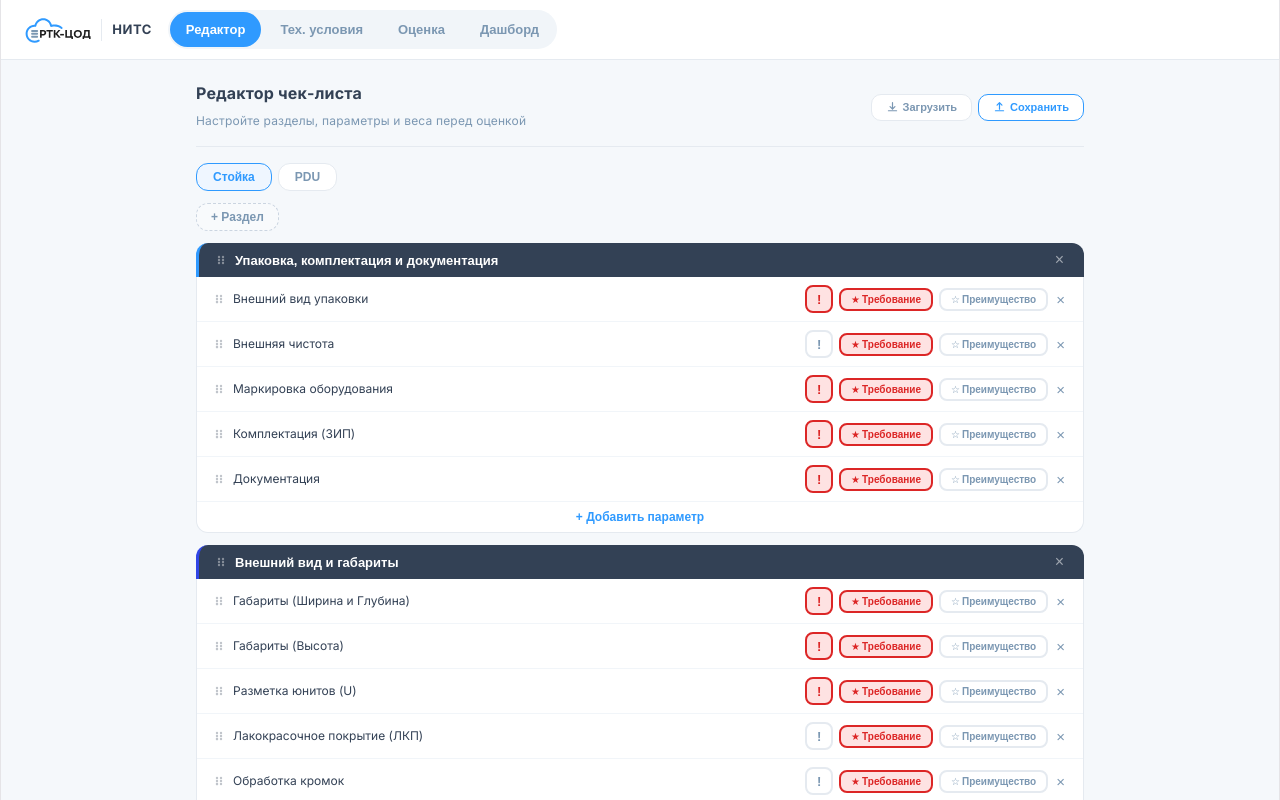
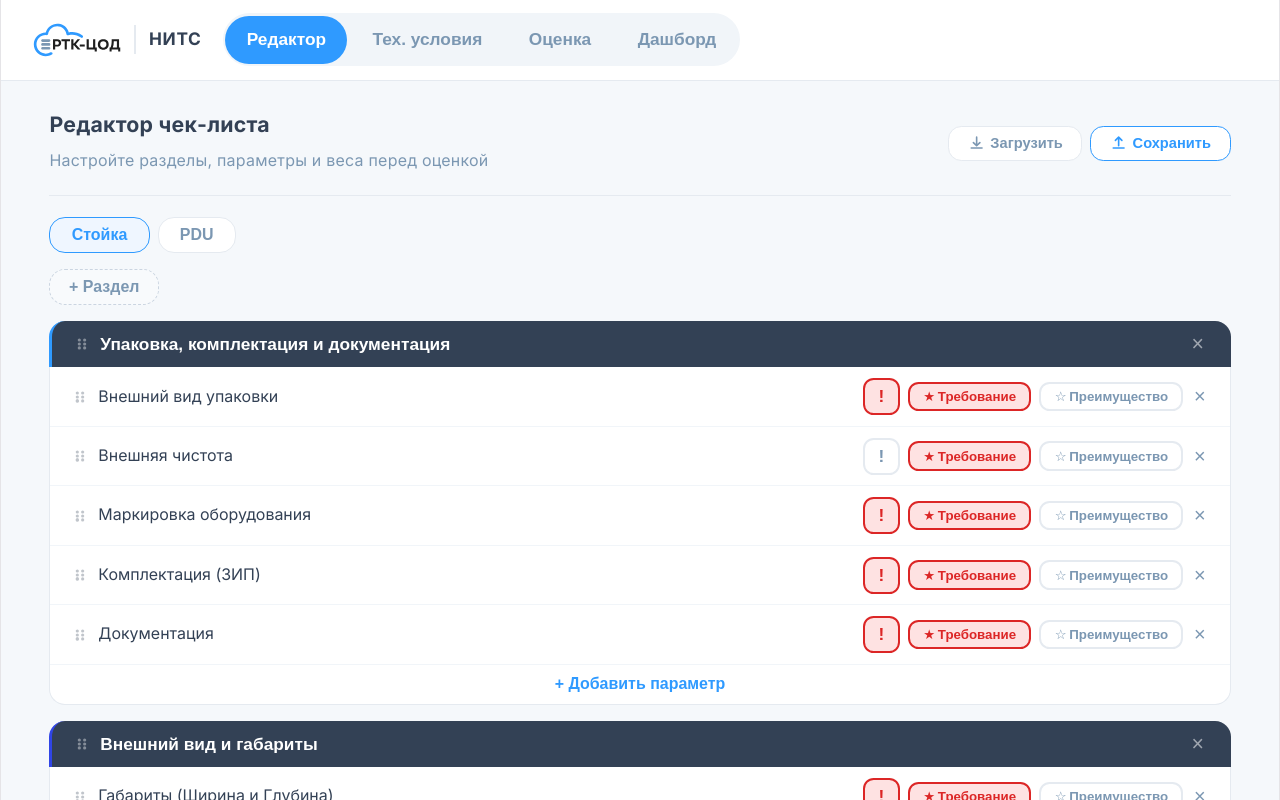
Before and after one commit to anezuf/Equipment-Testing, a React (Vite) app: page / in a window 1280 px wide. Shown: the top 800 px of the page. Built offline with nearby package versions, Linux system fonts and the light colour scheme.

Commit message:
fix(layout): 133% zoom on desktop

```diff
--- a/src/index.css
+++ b/src/index.css
@@ -407,3 +407,9 @@ button {
   label { display: none !important; }
   [data-footer] { display: none !important; }
 }
+
+@media (min-width: 769px) {
+  #root {
+    zoom: 1.33;
+  }
+}
```
